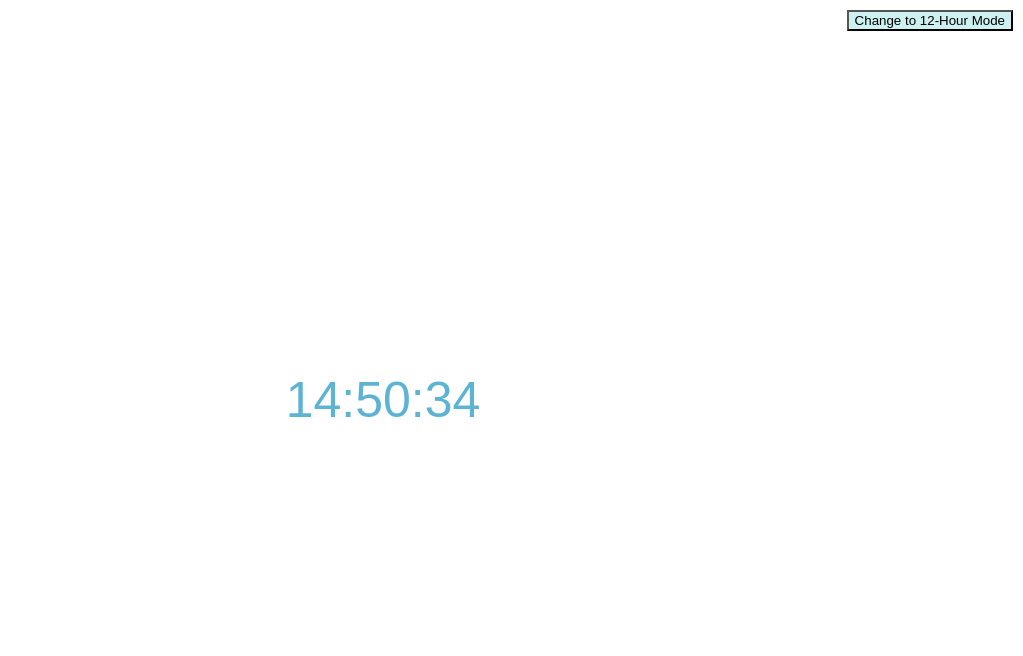
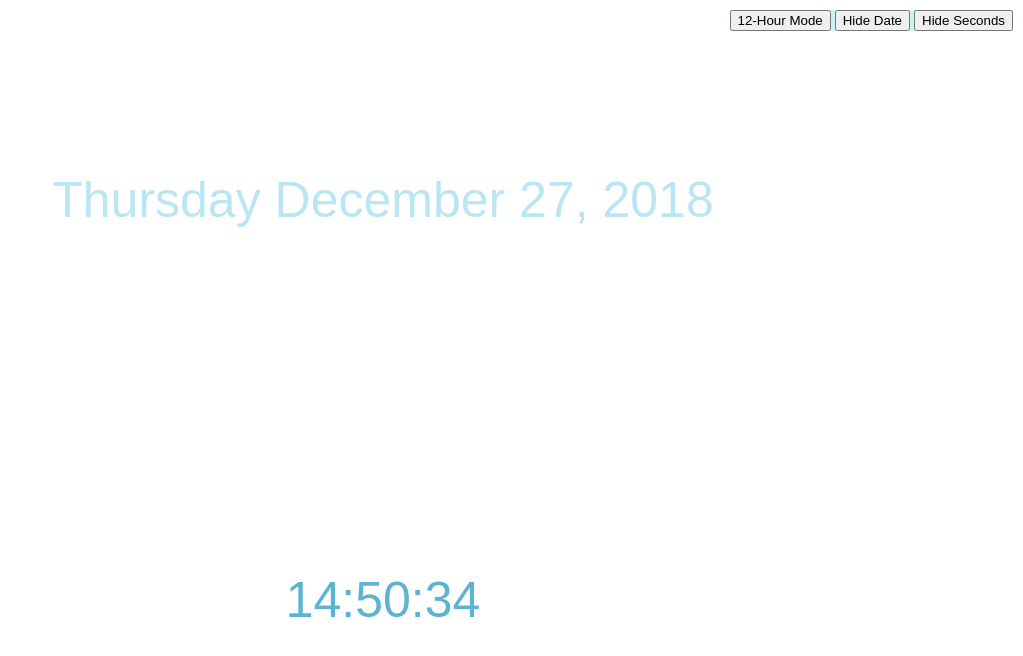
Before and after one commit to shikhagupta250889/Digital-Clock, a plain HTML site: page index.html in a window 1280 px wide. Shown: the whole page, without its empty margins (257-1280 px from the left). Drawn offline with Linux system fonts and the light colour scheme.

Commit message:
Stable Digital Clock with all functionalities. But currently has global variables and only basic buttons. Beautifiction of clock is pending. And global variables reduction is pending.

```diff
--- a/index.css
+++ b/index.css
@@ -14,9 +14,10 @@ justify-content: center;
 
 align-items: center;
 position: absolute;
+flex-wrap: wrap;
 }
 
-.toggleButton {
+.allButtons {
   margin-left: 20px;
   background-color: #cdf1f1;
   position: fixed;
@@ -24,6 +25,14 @@ position: absolute;
   top: 10px;
 }
 
+#digitaldate {
+  width: 100%;
+  text-align: center;
+  font-size: 50px;
+  color: #bae5f3;
+  font-family: fantasy;
+}
+
 time {
   font-size: 50px;
   color: #5db4d2;
--- a/index.html
+++ b/index.html
@@ -14,8 +14,11 @@
 
 <!--show time  -->
 <time id="digitaltime"></time>
-
-<button type="button" name="button" class="toggleButton" onclick="changeTimeFormat()">Change to 12-Hour Mode</button>
+<div class="allButtons">
+  <button type="button" name="button" id="modeButton" onclick="changeTimeFormat()">12-Hour Mode</button>
+  <button type="button" name="button" id="dateButton" onclick="showHideDate()">Hide Date</button>
+  <button type="button" name="button" id="secButton" onclick="showHideSec()">Hide Seconds</button>
+</div>
 
 
 
--- a/index.js
+++ b/index.js
@@ -1,26 +1,58 @@
 var twelveHourtimeFormat = false;
-function printTime() {
-  document.getElementById('digitaltime').innerHTML = requiredTimeFormat();
+var previousDate = '';
+var hideDate = false;
+var hideSec = false;
+
+function printTime(d) {
+  document.getElementById('digitaltime').innerHTML = requiredTimeFormat(d, hideSec);
 }
 
-function getCurrentTime() {
+function printDate(d) {
+  document.getElementById('digitaldate').innerHTML = requiredDateFormat(d);
+}
+
+function getCurrentTimeDate() {
   return new Date();
 }
 
-function startClock() {
-  setInterval(printTime, 1000);
+function processDateTime() {
+  var d = getCurrentTimeDate();
+  var currentDate = d.toDateString();
+  printTime(d);
+  if(currentDate !== previousDate) {
+    printDate(d);
+    previousDate = currentDate;
+  }
 }
 
-function requiredTimeFormat() {
-  var d = getCurrentTime();
+function startClock() {
+  processDateTime();
+  setInterval(processDateTime, 1000);
+}
+
+function requiredTimeFormat(d, hideSec) {
   var Hr = d.getHours();
   var Min = d.getMinutes();
   var Sec = d.getSeconds();
   var timeSuffix = addAmPm(Hr);
   if (twelveHourtimeFormat) Hr = changeTo12Hr(Hr);
-  var nFormat = `${doubleDigit(Hr)}:${doubleDigit(Min)}:${doubleDigit(Sec)} ${timeSuffix}`;
+  var nFormat = `${doubleDigit(Hr)}:${doubleDigit(Min)}`;
+  nFormat += hideSec ? '' : `:${doubleDigit(Sec)}`;
+  nFormat += ` ${timeSuffix}`;
   return nFormat;
 }
+
+function requiredDateFormat(d) {
+  var day = d.getDay();
+  var dat = d.getDate();
+  var mon = d.getMonth();
+  var year = d.getFullYear();
+  var dateArray = {Days: ['Sunday', 'Monday', 'Tuesday', 'Wednesday', 'Thursday', 'Friday', 'Saturday'],
+    Months: ['January', 'February', 'March', 'April', 'May', 'June', 'July', 'August', 'September', 'October', 'November', 'December']
+  }
+  return `${dateArray.Days[day]} ${dateArray.Months[mon]} ${dat}, ${year}`;
+}
+
 
 function doubleDigit(x) {
   if (x <= 9) return `0${x}`;
@@ -28,20 +60,40 @@ function doubleDigit(x) {
 }
 
 function changeTo12Hr(x) {
-  if (x > 12 && x < 24)
-    return (x - 12);
+  if (x > 12 && x < 24 || x===0)
+    return Math.abs(x - 12);
   return x;
 }
 
 function changeTimeFormat() {
   twelveHourtimeFormat = !twelveHourtimeFormat;
-  changeButtonText();
+  var buttonText = "12-Hour Mode";
+  if (twelveHourtimeFormat) buttonText = "24-Hour Mode";
+  changeButtonText(buttonText,"modeButton");
 }
 
-function changeButtonText() {
- var buttonText = "Change to 12-Hour Mode";
-  if (twelveHourtimeFormat) buttonText = "Change to 24-Hour Mode";
-  document.querySelector('.toggleButton').innerHTML = buttonText;
+function showHideDate() {
+  hideDate = !hideDate;
+  var buttonText = "Hide Date";
+  if (hideDate) {
+    buttonText = "Show Date";
+    document.getElementById("digitaldate").style.display = "none";
+  }
+  else {
+    document.getElementById("digitaldate").style.display = "block";
+  }
+  changeButtonText(buttonText, "dateButton");
+}
+
+function showHideSec() {
+  hideSec = !hideSec;
+  var buttonText = "Hide Seconds";
+  if (hideSec) buttonText = "Show Seconds";
+  changeButtonText(buttonText, "secButton");
+}
+
+function changeButtonText(buttonText,idName) {
+  document.getElementById(idName).innerHTML = buttonText;
 }
 
 function addAmPm(x) {
@@ -51,4 +103,3 @@ function addAmPm(x) {
   }
     return '';
 }
-// Date Functionality
```
